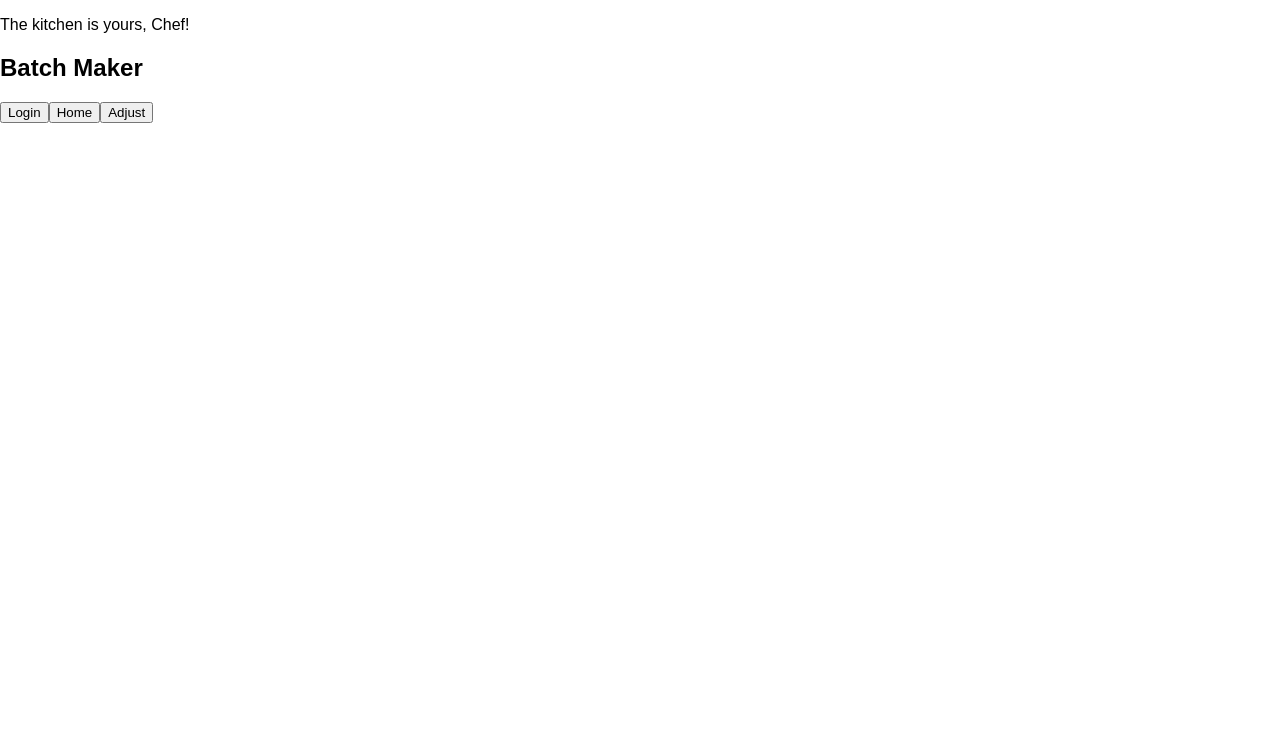
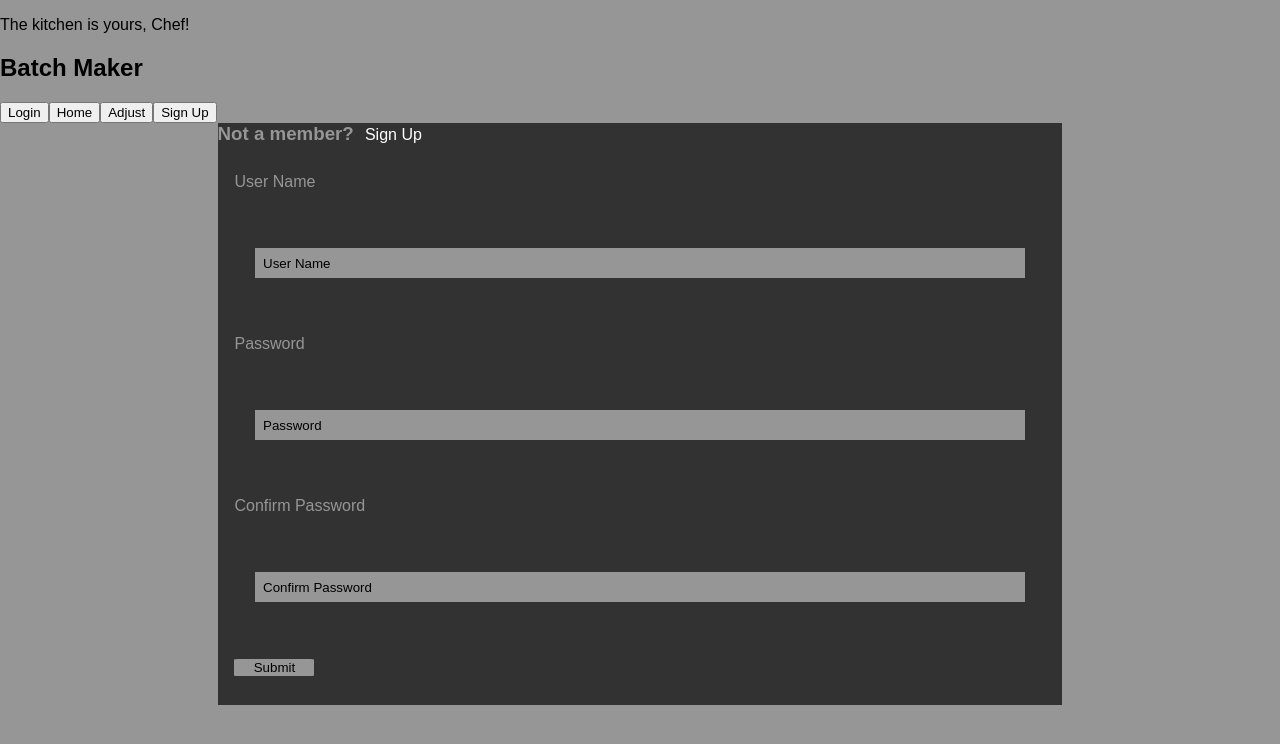
Before and after one commit to DoyleJM80/Batch-Maker---week-12-project, a React (Create React App) app: page /sign-in in a window 1280 px wide. Shown: the top 744 px of the page. Built offline with nearby package versions, Linux system fonts and the light colour scheme.

Commit message:
created sign up and sign in forms, added styling

```diff
--- a/src/components/AdjustRecipe.js
+++ b/src/components/AdjustRecipe.js
@@ -8,7 +8,7 @@ export default class AdjustRecipe extends Component {
   render() {
     return(
       <div>
-        <div className="flex">
+        <div className="flex space-around">
           <h3>Makes <input type="text"/> Servings</h3>
           <form>
             <input type="radio" name="measurement"/> US
--- a/src/components/Header.js
+++ b/src/components/Header.js
@@ -14,6 +14,7 @@ export default class Header extends Component {
         <NavLink exact to="/Login"><button>Login</button></NavLink>
         <NavLink exact to="/Home"><button>Home</button></NavLink>
         <NavLink exact to="/adjust-recipe"><button>Adjust</button></NavLink>
+        <NavLink exact to="/sign-up"><button>Sign Up</button></NavLink>
       </nav>
     );
   };
--- /dev/null
+++ b/src/components/SignIn.js
@@ -0,0 +1,29 @@
+import React, {Component} from 'react';
+import {Link, NavLink} from 'react-router-dom';
+
+export default class SignIn extends Component {
+  constructor() {
+    super();
+  };
+
+  render() {
+    return(
+      <div>
+        <div>
+          <div>
+            <h3 className="col-8 hor-center dark-grey light-grey-text">Not a member?  <NavLink exact to="/sign-up"><button className="dark-grey light-grey-text sign-in-button no-border">Sign Up</button></NavLink></h3>
+          </div>
+          <form className="flex column col-8 hor-center space-around form-size dark-grey">
+            <label className="light-grey-text label-align">User Name</label>
+            <input className="input-size hor-center light-grey form-input no-border" type="text" name="user-name" placeholder="User Name"/>
+            <label className="light-grey-text label-align">Password</label>
+            <input className="input-size hor-center light-grey form-input no-border" type="password" name="password" placeholder="Password"/>
+            <label className="light-grey-text label-align">Confirm Password</label>
+            <input className="input-size hor-center light-grey form-input no-border" type="password" name="confirm-password" placeholder="Confirm Password"/>
+            <input className="submit-button light-grey" type="submit"/>
+          </form>
+        </div>
+      </div>
+    );
+  };
+};
--- a/src/components/SignUp.js
+++ b/src/components/SignUp.js
@@ -1,4 +1,5 @@
 import React, {Component} from 'react';
+import {Link, NavLink} from 'react-router-dom';
 
 export default class SignUp extends Component {
   constructor() {
@@ -7,15 +8,21 @@ export default class SignUp extends Component {
   render() {
     return(
       <div>
-        <form>
-          <label>First Name</label>
-          <input type="text" name="first-name" placeholder="First Name"/>
-          <label>Last Name</label>
-          <input type="text" name="last-name" placeholder="Last Name"/>
-          <label>User Name</label>
-          <input type="text" name="user-name" placeholder="User Name"/>
-          <label>Password</label>
-          <input type="password" name="password" placeholder="Password"/>
+        <div>
+          <h3 className="col-8 hor-center  dark-grey light-grey-text">Already a member?  <NavLink exact to="/sign-in"><button className="dark-grey light-grey-text sign-in-button no-border">Sign In</button></NavLink></h3>
+        </div>
+        <form className="flex column col-8 hor-center space-around form-size dark-grey">
+          <label className="light-grey-text label-align">First Name</label>
+          <input className="input-size hor-center light-grey form-input no-border" type="text" name="first-name" placeholder="First Name"/>
+          <label className="light-grey-text label-align">Last Name</label>
+          <input className="input-size hor-center light-grey form-input no-border" type="text" name="last-name" placeholder="Last Name"/>
+          <label className="light-grey-text label-align">User Name</label>
+          <input className="input-size hor-center light-grey form-input no-border" type="text" name="user-name" placeholder="User Name"/>
+          <label className="light-grey-text label-align">Password</label>
+          <input className="input-size hor-center light-grey form-input no-border" type="password" name="password" placeholder="Password"/>
+          <label className="light-grey-text label-align">Confirm Password</label>
+          <input className="input-size hor-center light-grey form-input no-border" type="password" name="confirm-password" placeholder="Confirm Password"/>
+          <input className="submit-button light-grey" type="submit"/>
         </form>
       </div>
     );
--- a/src/index.js
+++ b/src/index.js
@@ -8,6 +8,8 @@ import BaseLayout from './components/BaseLayout';
 import Login from './components/Login';
 import Home from './components/Home';
 import AdjustRecipe from './components/AdjustRecipe';
+import SignUp from './components/SignUp';
+import SignIn from './components/SignIn';
 
 import reducers from './reducers';
 import {Provider} from 'react-redux';
@@ -22,6 +24,8 @@ ReactDOM.render(
           <Route path="/login" component={Login}/>
           <Route path="/home" component={Home}/>
           <Route path="/adjust-recipe" component={AdjustRecipe}/>
+          <Route path="/sign-up" component={SignUp}/>
+          <Route path="/sign-in" component={SignIn}/>
         </Switch>
       </BaseLayout>
     </BrowserRouter>
--- a/src/styles/App.css
+++ b/src/styles/App.css
@@ -1,4 +1,99 @@
 .flex {
   display: flex;
+}
+
+.space-around {
   justify-content: space-around;
 }
+
+.column {
+  flex-direction: column;
+}
+
+.col-4 {
+  width: 33vw;
+}
+
+.col-8 {
+  width: 66vw;
+}
+
+.col-12 {
+  width: 100vw;
+}
+
+.hor-center {
+  margin: 0 auto;
+}
+
+.form-size {
+  height: 70vh;
+}
+
+.no-border {
+  border-style: none;
+}
+
+.label-align {
+  margin-left: 2%;
+}
+
+.dark-grey {
+  background-color: rgb(50, 50, 50);
+}
+
+.light-grey {
+  background-color: rgb(150, 150, 150);
+}
+
+.light-grey-text {
+  color: rgb(150, 150, 150);
+}
+
+.input-size {
+  width: 90%;
+  height: 5%;
+}
+
+.form-input {
+  padding-left: 1%;
+  color: rgb(0, 0, 0);
+  font-weight: 500;
+}
+
+.submit-button {
+  max-width: 80px;
+  margin-left: 2%;
+  border-radius: 5%;
+  border-style: none;
+}
+
+.submit-button:hover {
+  background-color: rgb(80, 80, 80);
+}
+
+.sign-in-button {
+  color: rgb(255, 255, 255);
+  font-size: 16px;
+}
+
+.sign-in-button:hover {
+  color: rgb(150, 150, 150);
+}
+
+::placeholder {
+  color: rgb(0, 0, 0);
+}
+
+/*--body--*/
+
+body {
+  background: rgb(150, 150, 150);
+}
+
+/*--header--*/
+
+
+/*--signin--*/
+/*--signup--*/
+/*--footer--*/
```
